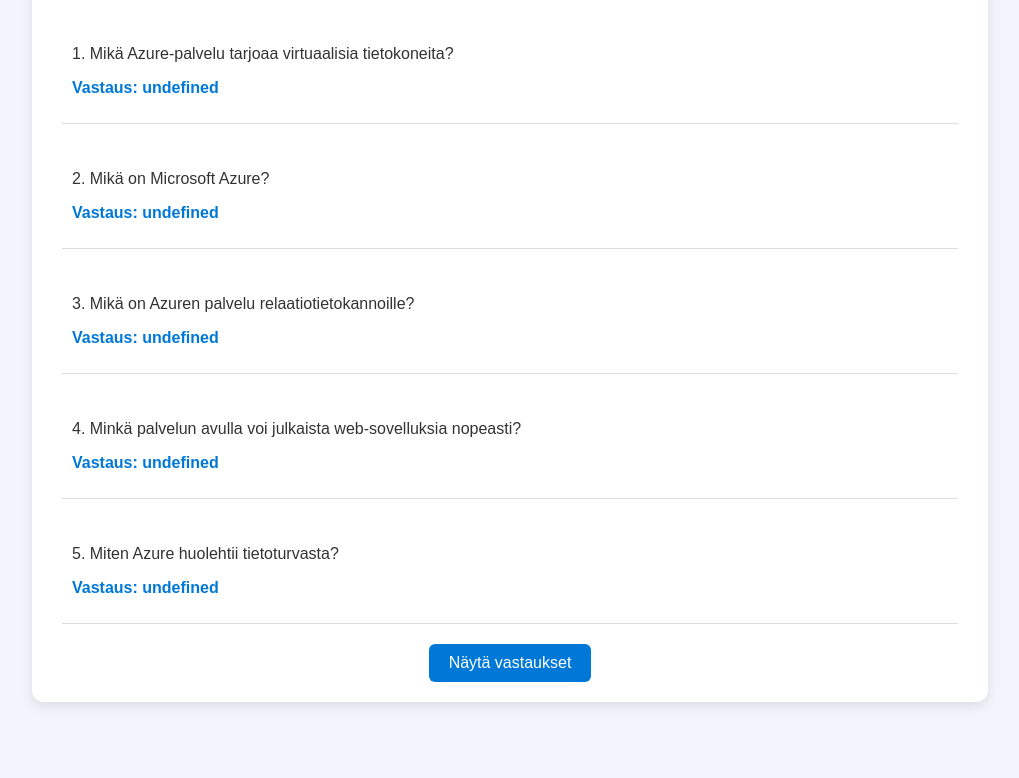
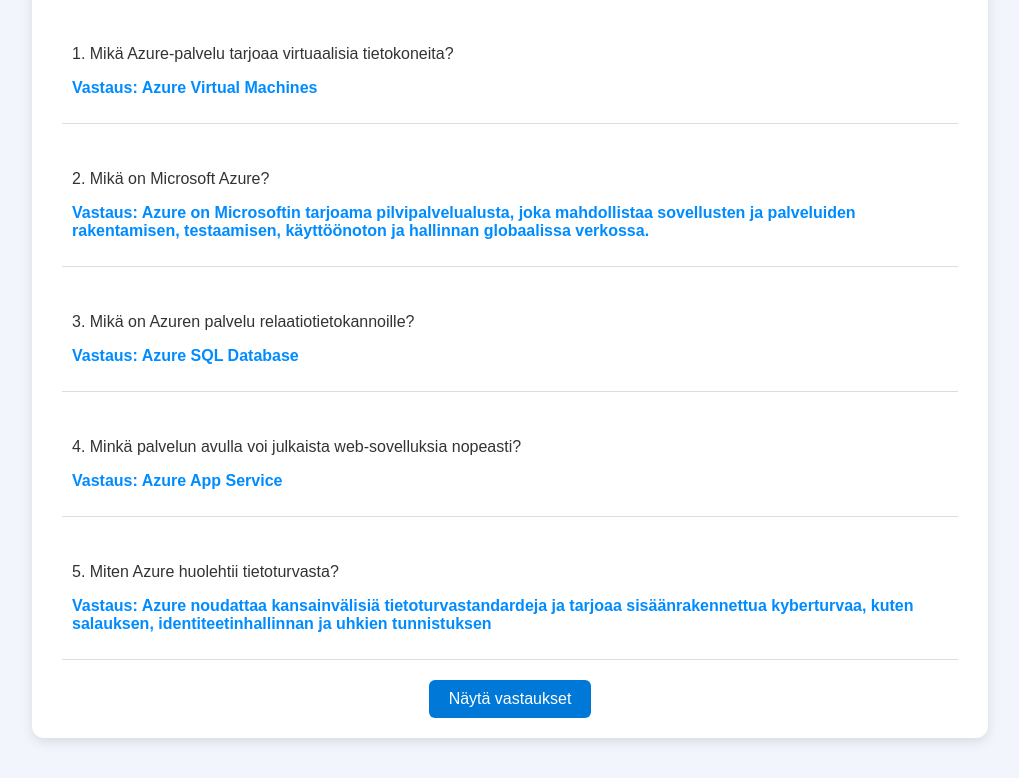
Before and after one commit to NikoKola1/az-static-webapp, a plain HTML site: page index.html in a window 1280 px wide. Both pictures are taken after a click on the button "Näytä vastaukset". Shown: the part 121-899 px from the top of the page, without its empty margins (130-1149 px from the left). Before the commit the page ends 863 px from the top, so only its background shows below. Drawn offline with Linux system fonts and the light colour scheme.

Commit message:
answers added

```diff
--- a/js/functions.js
+++ b/js/functions.js
@@ -2,23 +2,23 @@
 const questions = [
   {
     q: "Mikä Azure-palvelu tarjoaa virtuaalisia tietokoneita?",
-    //a: "Azure Virtual Machines"
+    a: "Azure Virtual Machines"
   },
   {
     q: "Mikä on Microsoft Azure? ",
-    //a: "Azure on Microsoftin tarjoama pilvipalvelualusta, joka mahdollistaa sovellusten ja palveluiden rakentamisen, testaamisen, käyttöönoton ja hallinnan globaalissa verkossa."
+    a: "Azure on Microsoftin tarjoama pilvipalvelualusta, joka mahdollistaa sovellusten ja palveluiden rakentamisen, testaamisen, käyttöönoton ja hallinnan globaalissa verkossa."
   },
   {
     q: "Mikä on Azuren palvelu relaatiotietokannoille?",
-    //a: "Azure SQL Database"
+    a: "Azure SQL Database"
   },
   {
     q: "Minkä palvelun avulla voi julkaista web-sovelluksia nopeasti?",
-    //a: "Azure App Service"
+    a: "Azure App Service"
   },
   {
     q: "Miten Azure huolehtii tietoturvasta?",
-    //a: "Azure noudattaa kansainvälisiä tietoturvastandardeja ja tarjoaa sisäänrakennettua kyberturvaa, kuten salauksen, identiteetinhallinnan ja uhkien tunnistuksen"
+    a: "Azure noudattaa kansainvälisiä tietoturvastandardeja ja tarjoaa sisäänrakennettua kyberturvaa, kuten salauksen, identiteetinhallinnan ja uhkien tunnistuksen"
   }
 ];
 
--- a/style/styles.css
+++ b/style/styles.css
@@ -28,7 +28,7 @@ h1 {
 
 .answer {
   margin-top: 8px;
-  color: #0078d7;
+  color: #008cff;
   font-weight: bold;
 }
 
```
